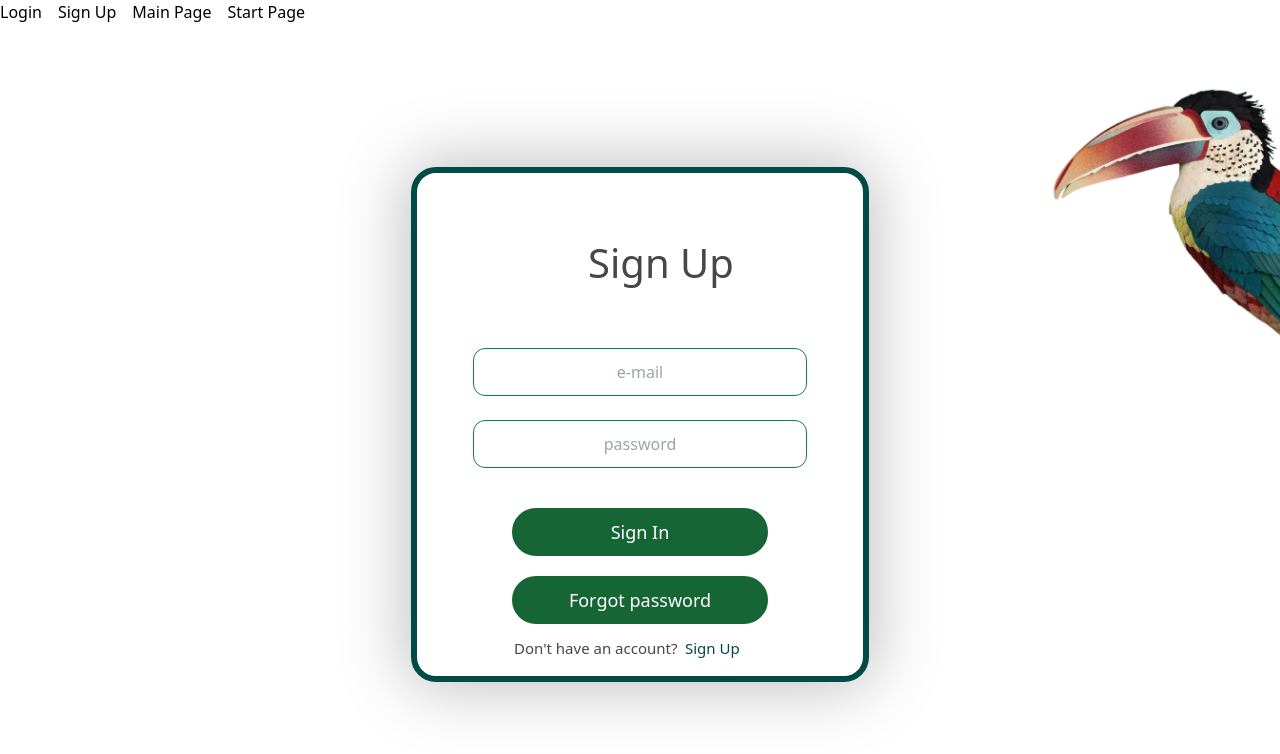
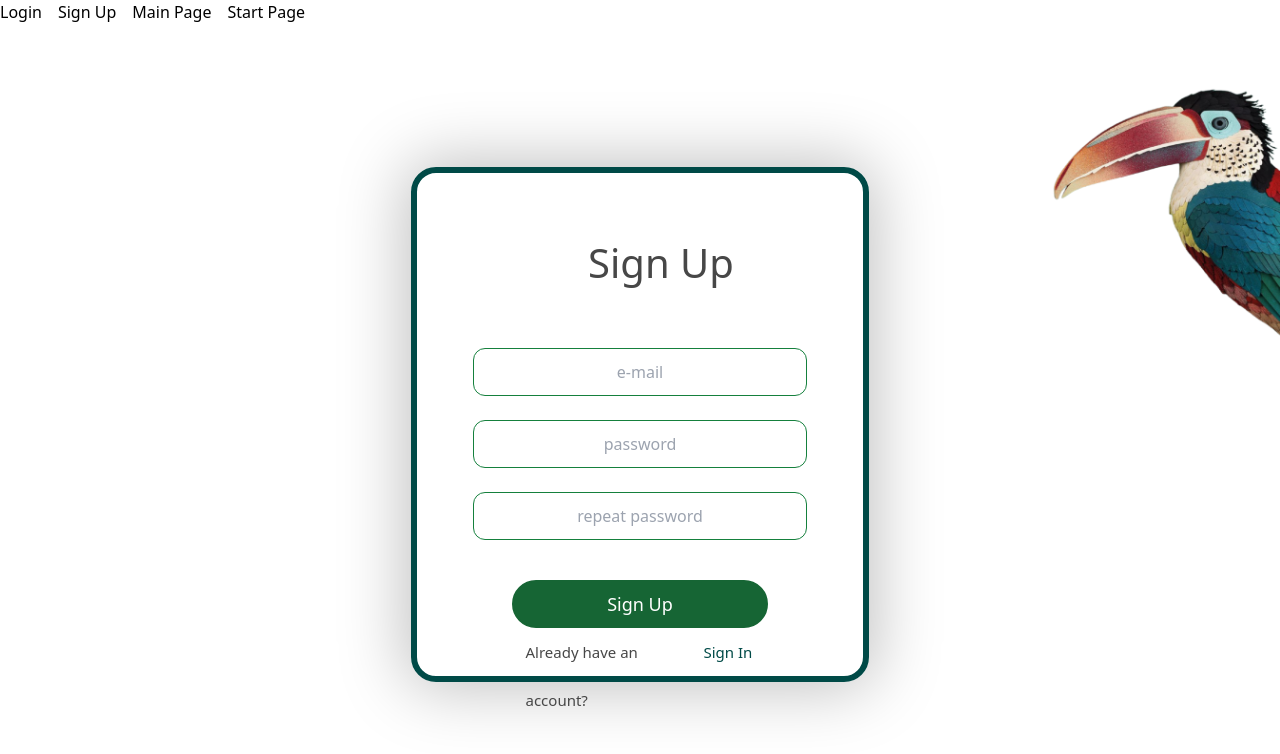
Before and after one commit to HlibHryshko/toucan-planner, a React (Create React App) app: page /signup in a window 1280 px wide. Shown: the top 754 px of the page. Built offline with nearby package versions, Linux system fonts and the light colour scheme.

Commit message:
sign up developing

```diff
--- a/src/pages/SignUp.js
+++ b/src/pages/SignUp.js
@@ -32,7 +32,7 @@ const SignUp = () => {
           borderRadius: "25px",
         }}
       >
-        {/* Sign In div */}
+        {/* Sign Up div */}
         <div
           style={{
             width: "171px",
@@ -60,9 +60,16 @@ const SignUp = () => {
             </div>
             <div className="flex justify-center">
               <Field
-                className="text-center w-full h-12 max-h-full mx-10 my-5"
+                className="text-center w-full h-12 max-h-full mx-10 mt-5"
                 placeholder="password"
               />
+            </div>
+            <div className="flex justify-center">
+              <Field
+                className="text-center w-full h-12 max-h-full mx-10 my-5"
+                placeholder="repeat password"
+              />
+
             </div>
           </div>
           {/* div that holds buttons and so on */}
@@ -70,14 +77,10 @@ const SignUp = () => {
             <Button primary rounded
               className="w-64 h-12 mt-5 text-lg"
             >
-              Sign In
+              Sign Up
             </Button>
-            <Button primary rounded
-              className="w-64 h-12 mt-5 text-lg"
-            >
-              Forgot password
-            </Button>
-            {/* div that holds don't have an account and sign up options */}
+
+            {/* div that holds already have an account and sign in options */}
             <div className="flex">
               <div
                 style={{
@@ -87,11 +90,11 @@ const SignUp = () => {
                   lineHeight: "48px",
                   display: "flex",
                   color: "#474747",
-                  marginLeft: "90px",
+                  marginLeft: "120px",
                 }}
               >
                 {" "}
-                Don't have an account?
+                Already have an account?
               </div>
               <div
                 style={{
@@ -101,10 +104,11 @@ const SignUp = () => {
                   lineHeight: "48px",
                   display: "flex",
                   color: "#004A47",
+                  marginLeft: "7px"
                 }}
               >
                 {" "}
-                Sign Up
+                Sign In
               </div>
             </div>
           </div>
```
